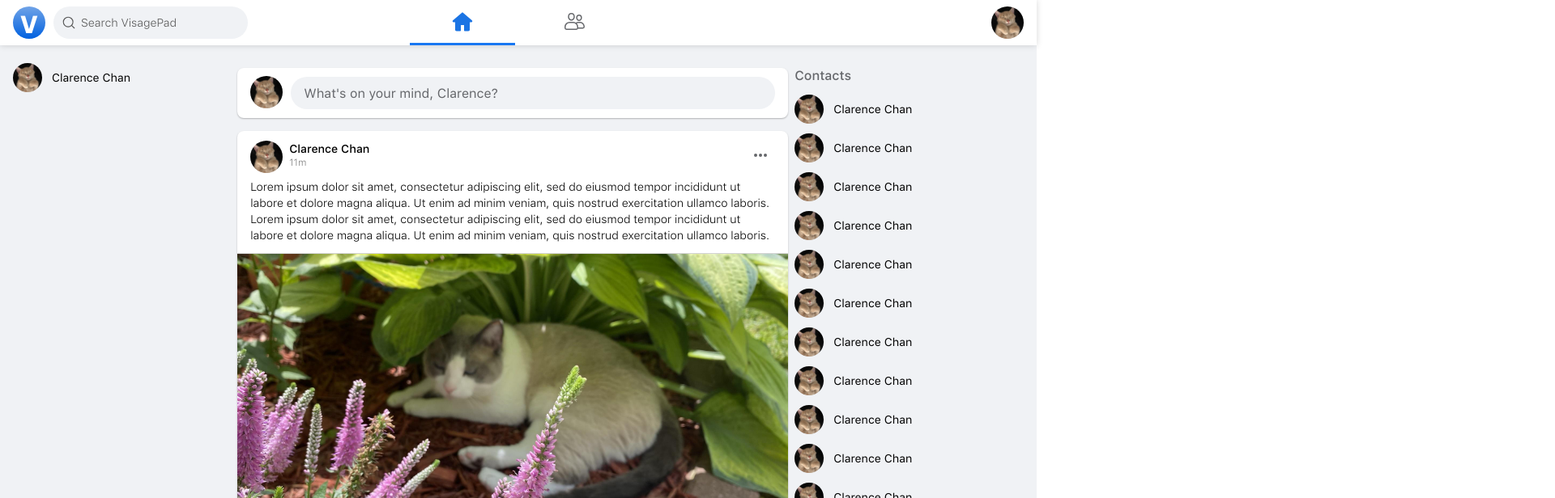
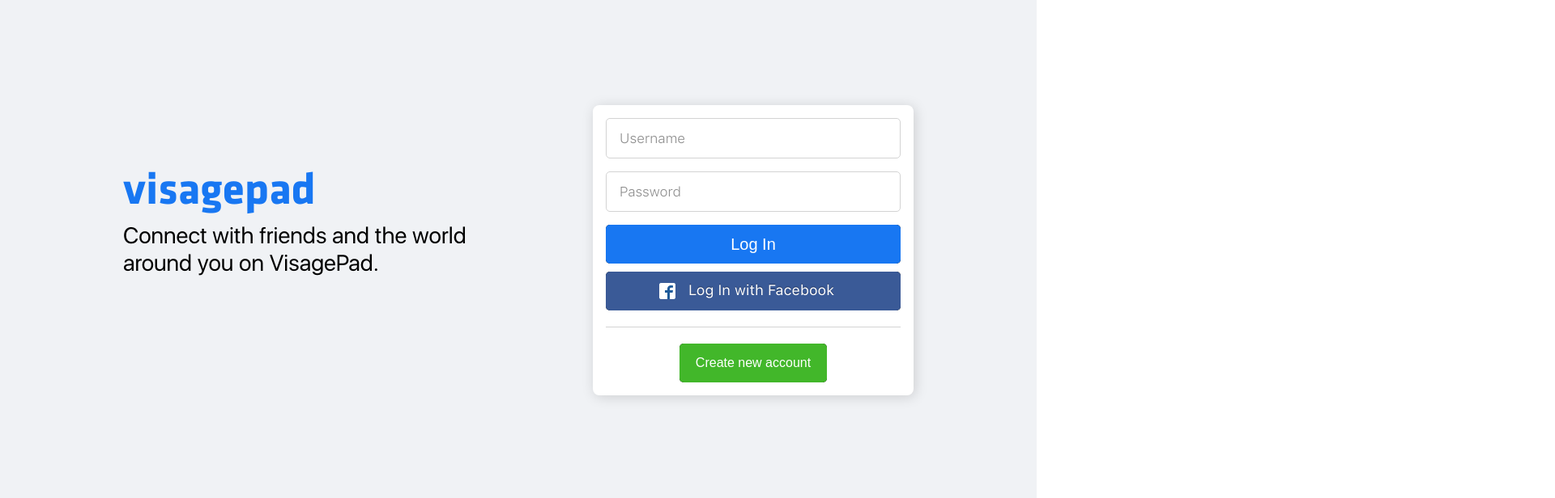
Before and after one commit to clarencechaan/visagepad-frontend, a React (Create React App) app: page / in a window 1280 px wide. Shown: the top 616 px of the page at 81% size, 1920 px wide, since content can reach past the window. Built offline with nearby package versions, Linux system fonts and the light colour scheme.

Commit message:
set up login API calls

```diff
--- a/src/App.js
+++ b/src/App.js
@@ -8,21 +8,30 @@
 import NavBar from "./components/NavBar";
 import MyFriends from "./components/MyFriends";
 import Profile from "./components/Profile";
+import { useState } from "react";
 
 function App() {
+  const [me, setMe] = useState({});
+
+  // return Home or LogIn page depending on whether me object is empty
+  const index =
+    Object.keys(me).length === 0 ? (
+      <>
+        <LogIn />
+        <Footer />
+      </>
+    ) : (
+      <>
+        <NavBar />
+        <Home />
+      </>
+    );
+
   return (
     <div className="App">
       <ScrollToTop />
       <Routes>
-        <Route
-          path="/"
-          element={
-            <>
-              <NavBar />
-              <Home />
-            </>
-          }
-        />
+        <Route path="/" element={index} />
         <Route
           path="/my-friends"
           element={
--- a/src/components/LogIn.js
+++ b/src/components/LogIn.js
@@ -1,7 +1,41 @@
+import { useState } from "react";
 import "../styles/LogIn.css";
 import SignUpForm from "./SignUpForm";
 
 function LogIn() {
+  const [loginMessage, setLoginMessage] = useState("");
+
+  async function login(username, password) {
+    const method = "POST";
+    const url = process.env.REACT_APP_API_BASE_URL + "/auth/login";
+    const headers = {
+      "Content-Type": "application/json",
+    };
+    const body = JSON.stringify({ username, password });
+    const response = await fetch(url, { method, headers, body });
+    const resObj = await response.json();
+    if (resObj.user) {
+      console.log(resObj.user, resObj.token);
+    } else {
+      console.log(resObj.info);
+      setLoginMessage(resObj.info);
+    }
+  }
+
+  function handleFormSubmitted(e) {
+    e.preventDefault();
+
+    const username = e.target[0].value;
+    const password = e.target[1].value;
+    e.target.reset();
+
+    login(username, password);
+  }
+
+  function clearLoginMessage() {
+    setLoginMessage("");
+  }
+
   return (
     <div className="LogIn">
       <div className="logo-container">
@@ -11,13 +45,14 @@
         </div>
       </div>
       <div className="window">
-        <form action="" className="log-in-form">
+        <form action="" className="log-in-form" onSubmit={handleFormSubmitted}>
           <input
             type="text"
             className="username"
             placeholder="Username"
             minLength={1}
             maxLength={24}
+            onChange={clearLoginMessage}
             required
           />
           <input
@@ -26,11 +61,13 @@
             placeholder="Password"
             minLength={1}
             maxLength={24}
+            onChange={clearLoginMessage}
             required
           />
+          <div className="login-message">{loginMessage}</div>
           <button className="log-in-btn">Log In</button>
         </form>
-        <a href="" class="fb connect">
+        <a href="" className="fb connect">
           Log In with Facebook
         </a>
         <div className="divider" />
--- a/src/styles/LogIn.css
+++ b/src/styles/LogIn.css
@@ -35,6 +35,7 @@
   border-radius: 8px;
   box-shadow: 2px 2px 16px rgba(0, 0, 0, 0.15);
   box-sizing: border-box;
+  position: relative;
 }
 
 .LogIn > .window > form {
@@ -91,6 +92,13 @@
 .LogIn .log-in-form .log-in-btn:active {
   background-color: rgba(24, 119, 242, 0.8);
   transform: scale(0.97);
+}
+
+.LogIn .log-in-form .login-message {
+  position: absolute;
+  bottom: -32px;
+  left: 0;
+  color: red;
 }
 
 .LogIn > .window .new-account-container {
```
Also changed, not shown: 1 other file (tests, documents, lock files or other folders).
